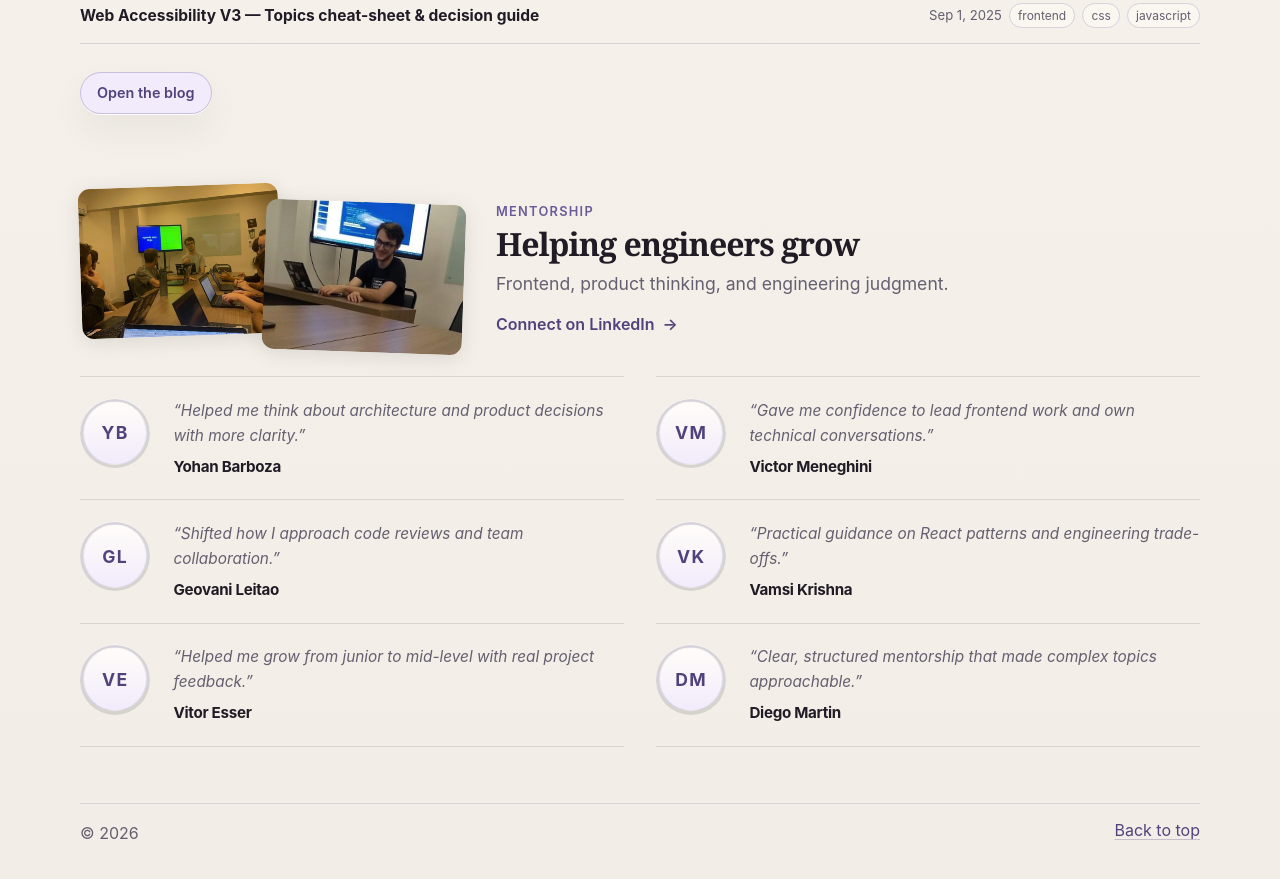
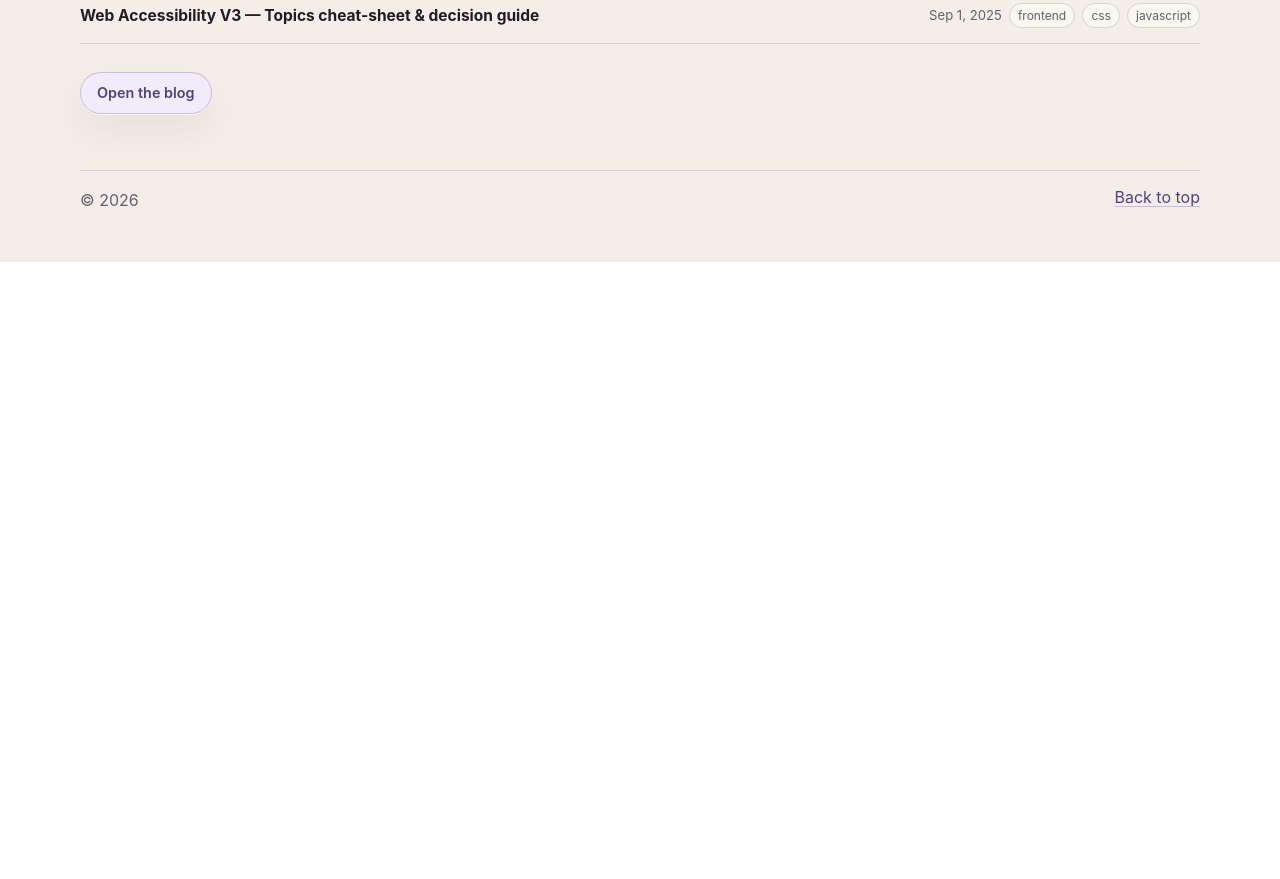
Before and after one commit to osmarpetry/portifolio-ssg2, a Gatsby site: page / in a window 1280 px wide. Shown: the part 2756-3635 px from the top of the page. After the commit the page ends 3018 px from the top, so only its background shows below. Built offline with nearby package versions, Linux system fonts and the light colour scheme; Gatsby itself is replaced by a stand-in of ours.

Commit message:
hide component

```diff
--- a/src/pages/index.jsx
+++ b/src/pages/index.jsx
@@ -16,12 +16,14 @@ const IndexPage = () => (
       backgroundColor="#203629"
       position="left"
       title="Osmar Petry"
-      descriptionHtml='<p><strong>Senior Software Engineer</strong> with <strong>9+ years</strong> building and scaling web and mobile products across EU and US distributed teams, with a frontend-focused full stack background in React, Next.js, TypeScript, and Node.js.</p>'
+      descriptionHtml="<p><strong>Senior Software Engineer</strong> with <strong>9+ years</strong> building and scaling web and mobile products across EU and US distributed teams, with a frontend-focused full stack background in React, Next.js, TypeScript, and Node.js.</p>"
     />
     <HomeCompanies />
     <FeaturedWork />
     <LatestPosts />
-    <HomeMentorship />
+    {
+      //<HomeMentorship />
+    }
   </Layout>
 );
 
```
